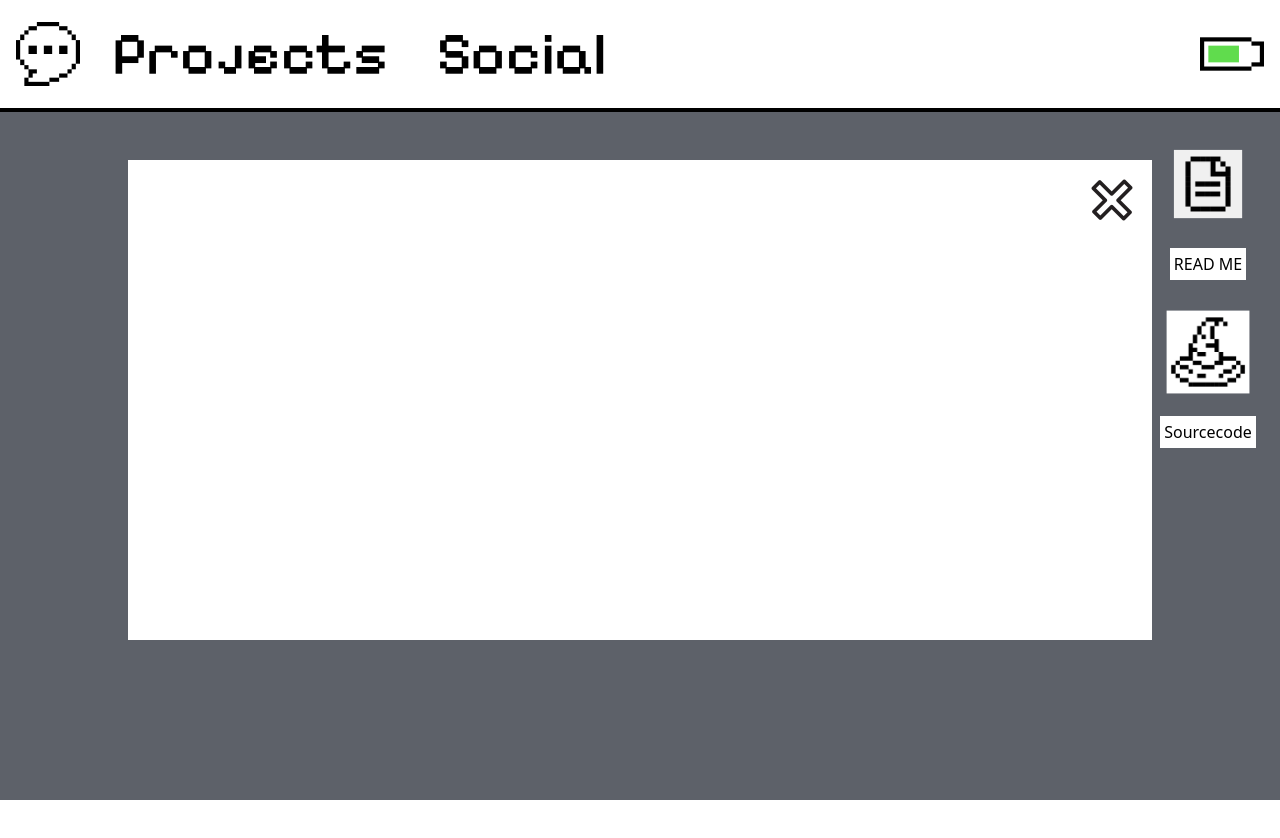
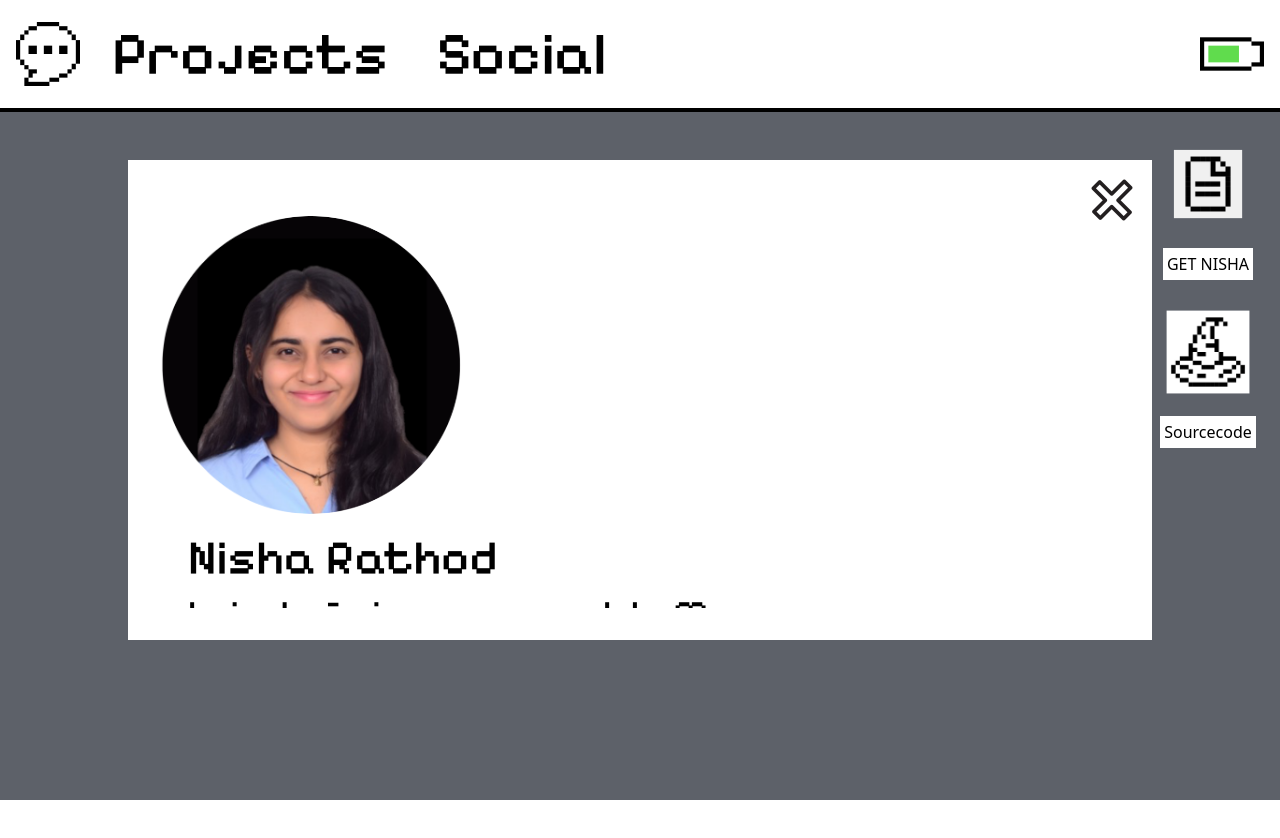
Before and after one commit to nisharathod231/Portfolio-Website, a React (Vite) app in the folder portfolio/: page / in a window 1280 px wide. Both pictures are taken after a click on the picture 1208 px from the left and 184 px from the top of the page. Shown: the top 838 px of the page. Built offline with nearby package versions, Linux system fonts and the light colour scheme.

Commit message:
Add getnisha component

```diff
--- a/portfolio/src/components/Mainscreen.jsx
+++ b/portfolio/src/components/Mainscreen.jsx
@@ -19,7 +19,7 @@ function Mainscreen() {
             <div className="absolute right-4 top-4 flex flex-col items-center space-y-4">
                 <div className="flex flex-col items-center">
                     <img src={fileIcon} alt="File Icon" className="w-28 h-28 cursor-pointer" onClick={openModal} />
-                    <span className="mt-2 bg-white text-black px-1 py-1">READ ME</span>
+                    <span className="mt-2 bg-white text-black px-1 py-1">GET NISHA</span>
                 </div>
                 <div className="flex flex-col items-center">
                     <img src={hatIcon} alt="Hat Icon" className="w-28 h-28 cursor-pointer" />
--- a/portfolio/src/components/aboutMeModal.jsx
+++ b/portfolio/src/components/aboutMeModal.jsx
@@ -1,5 +1,6 @@
 import React from "react";
 import closeIcon from '/Users/nisharathod/Desktop/Notes/Portfolio-Website/portfolio/src/assets/close.png'; // Update the path to your close.png icon
+import pfp from '/Users/nisharathod/Desktop/Notes/Portfolio-Website/portfolio/src/assets/pfp.png'; // Update the path to your close.png icon
 
 function Modal({ isOpen, onClose }) {
     if (!isOpen) {
@@ -10,37 +11,23 @@ function Modal({ isOpen, onClose }) {
         onClose();
     };
 
-    const images = [
-        "src/assets/projects/1.png",
-        "src/assets/projects/2.png",
-        "src/assets/projects/3.png",
-        "src/assets/projects/4.png",
-        "src/assets/projects/5.png",
-        "src/assets/projects/6.png",
-    ];
-
-    const links = [
-        "https://github.com/nisharathod231/Atya-Nidan",
-        "https://github.com/nisharathod231/Sustainable-Agriculture-Practices-Recommender",
-        "https://github.com/nisharathod231/Kalopsia",
-        "https://github.com/nisharathod231/Translation-Using-Sequence-to-Sequence-Modelling",
-        "https://github.com/nisharathod231/Modelling-Indian-Names",
-        "https://github.com/nisharathod231/Contrastive-Representation"
-    ];
-
     return (
         <div className="fixed top-0 left-0 w-full h-full flex items-center justify-center bg-black bg-opacity-0 z-50 overflow-y-auto">
             <div className="bg-white p-8 w-4/5 h-3/5 relative">
                 <button className="absolute top-2 right-2" onClick={handleClose}>
                     <img src={closeIcon} alt="Close" className="w-16 h-16" />
                 </button>
-                {/* <div className="grid grid-cols-3 gap-7 mt-6 max-h-[50vh] overflow-y-auto">
-                    {images.map((image, index) => (
-                        <a key={index} href={links[index]} target="_blank" rel="noopener noreferrer" className="relative overflow-hidden">
-                            <img src={image} alt={`Image ${index}`} className="w-full h-auto rounded-lg border border-transparent hover:border-black hover:rounded-md hover:scale-105 transition-all duration-300" />
-                        </a>
-                    ))}
-                </div> */}
+                <div className="max-h-full overflow-y-auto">
+                    <div className="grid grid-cols-3 gap-7 mt-6">
+                        <img src={pfp} alt="Profile" className="w-21 h-21 rounded-full" />
+                    </div>
+                    <div className="mt-4">
+                        <p className="font-pixelify text-5xl px-7 py-1">Nisha Rathod</p>
+                        <p className="font-pixelify text-4xl px-7 py-2">kaizokuō ni ore wa naru! -Luffy</p>
+                        <p className="font-pixelify text-xl px-7 py-2">I am currently pursuing my Masters in Computer Science from IIIT, Bengaluru. My Btech is in Electronics & Telecommunication from KJSIT, Mumbai. I enjoy learning and collaborating with my peers. When I am not coding you'll find me playing guitar or video games. The world and its people are amazing!</p>
+
+                    </div>
+                </div>
             </div>
         </div>
     );
```
Also changed, not shown: portfolio/src/assets/myimg.png (deleted), portfolio/src/assets/pfp.png (added).
